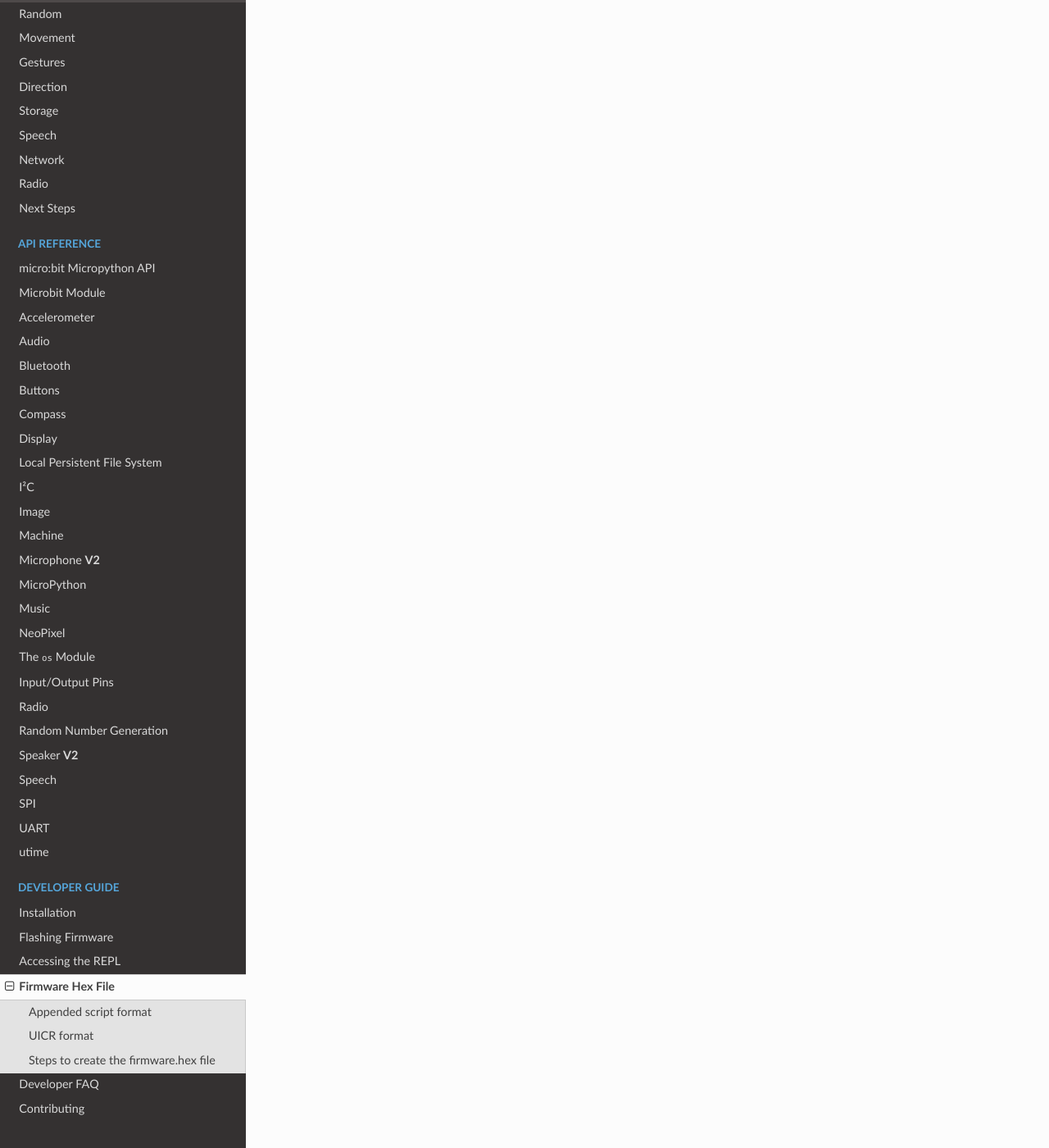
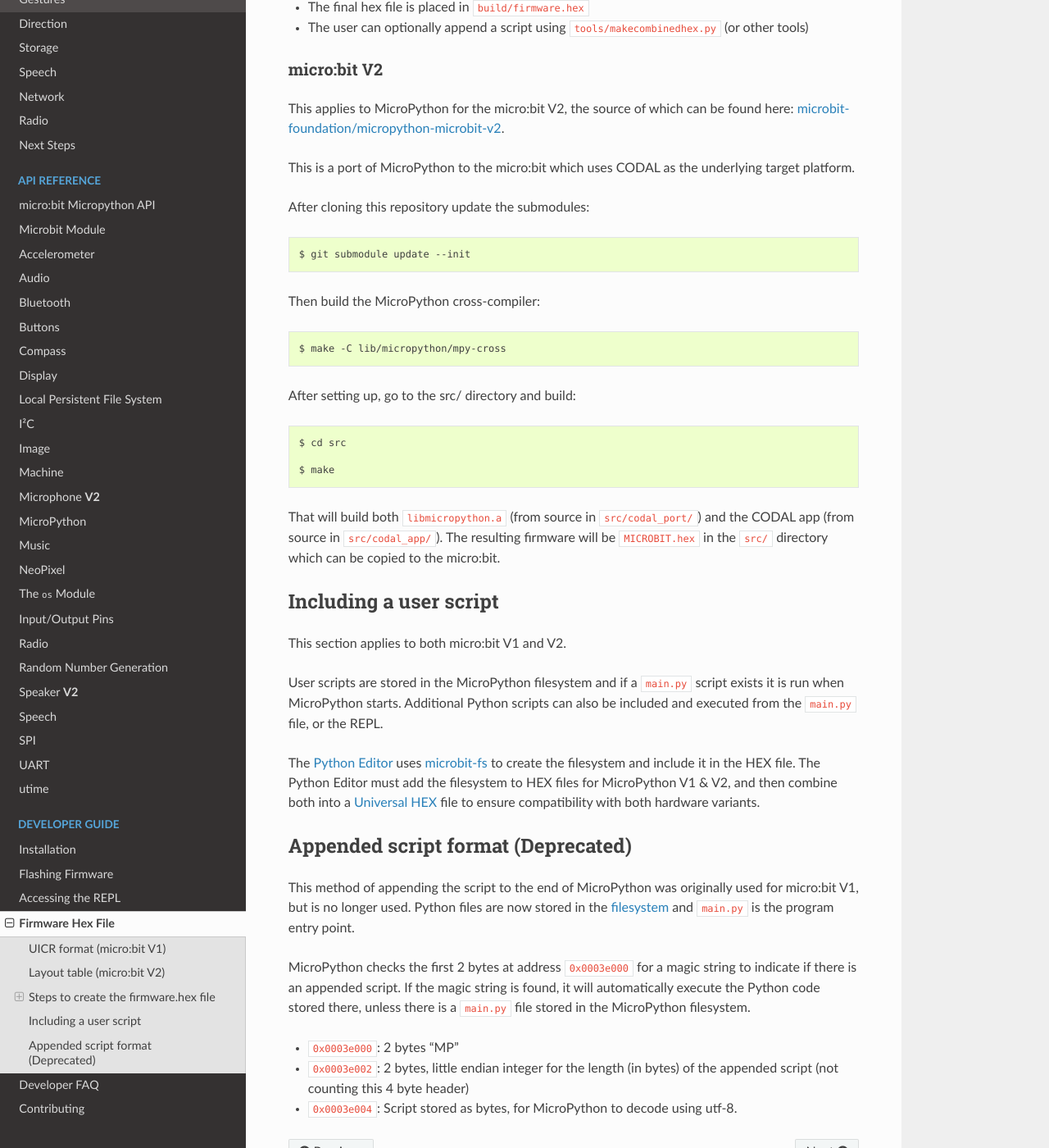
Before and after one commit to bbcmicrobit/micropython, a Sphinx documentation site: the page built from docs/devguide/hexformat.rst, in a window 1280 px wide and 1400 px high, scrolled down 2245 px. Shown: the whole window at 82% size. Built offline with Sphinx 7.4.7 and the Read the Docs theme 2.0.0, drawn with Linux system fonts in a browser that asks for light colours; some of the changed text lies outside the part shown.

Commit message:
docs: Update Memory layout, Partial Flashing, Building for V2, BLE (#705)
* Add layout table and partial flashing

* deprecated appending script

* add build info for v2

* Add section on BLE DFU for V2

* Carlos' feedback

* fix filesystem link

* fixup! fix filesystem link

* fixup! fixup! fix filesystem link

* formatting

* formatting

* fix filesystem link

* Update docs/devguide/hexformat.rst

Co-authored-by: Carlos Pereira Atencio <carlos@microbit.org>

```diff
--- a/docs/devguide/hexformat.rst
+++ b/docs/devguide/hexformat.rst
@@ -21,20 +21,8 @@
     addresses of the data stored progress in incremental order.
     If there is an address jump backwards DAPLink will fail to flash the file.
 
-Appended script format
-----------------------
-
-MicroPython checks the first 2 bytes at address ``0x0003e000`` for a magic
-string to indicate if there is an appended script. If the magic string is
-found, it will automatically execute the Python code stored there, unless there
-is a main.py file stored in the MicroPython filesystem.
-
-- ``0x0003e000``: 2 bytes "MP"
-- ``0x0003e002``: 2 bytes, little endian integer for the length (in bytes) of the appended script (not counting this 4 byte header)
-- ``0x0003e004``: Script stored as bytes, for MicroPython to decode using utf-8.
-
-UICR format
------------
+UICR format (micro:bit V1)
+---------------------------
 
 The User Information Configuration Registers (UICR) is a region of Non-Volatile
 Memory available to store user-specific settings.
@@ -53,8 +41,61 @@
 - ``0x100010d4``: 4-byte integer with the address in the firmware of the version string
 - ``0x100010d8``: 4-byte integer with value ``0x00000000``
 
+Layout table (micro:bit V2)
+---------------------------
+
+A flash layout table is appended to the the hex file when building MicroPython
+for a micro:bit V2.
+
+The layout table is a sequence of 16-byte entries.  The last entry contains the
+header (including magic numbers) and is aligned to the end of a page such that
+the final byte of the layout table is the final byte of the page it resides in.
+This is so it can be quickly and easily searched for.
+
+The layout table has the following format.  All integer values are unsigned and
+store little endian.
+
+::
+
+    0x00  0x01  0x02  0x03  0x04  0x05  0x06  0x07  0x08  0x09  0x0a  0x0b  0x0c  0x0d  0x0e
+
+    ID    HT    REG_PAGE    REG_LEN                 HASH_DATA
+    (additional regions)
+    ...
+    MAGIC1                  VERSION     TABLE_LEN   NUM_REG     PSIZE_LOG2  MAGIC2
+
+    The values are:
+
+    ID         - 1 byte  - region id for this entry, defined by the region
+    HT         - 1 byte  - hash type of the region hash data
+    REG_PAGE   - 2 bytes - starting page number of the region
+    REG_LEN    - 4 bytes - length in bytes of the region
+    HASH_DATA  - 8 bytes - data for the hash of this region
+                           HT=0: hash data is empty
+                           HT=1: hash data contains 8 bytes of verbatim data
+                           HT=2: hash data contains a 4-byte pointer to a string
+
+    MAGIC1     - 4 bytes - 0x597F30FE
+    VERSION    - 2 bytes - table version (currently 1)
+    TABLE_LEN  - 2 bytes - length in bytes of the table excluding this header row
+    NUM_REG    - 2 bytes - number of regions
+    PSIZE_LOG2 - 2 bytes - native page size of the flash, log-2
+    MAGIC2     - 4 bytes - 0xC1B1D79D
+
+
+This layout table is used to communicate the version of MicroPython and the
+current memory layout to a Bluetooth client and enable `partial flashing <https://github.com/microbit-sam/codal-microbit-v2/blob/initial-docs-pf-and-memory-map/docs/bluetooth/MicroBitPartialFlashing.md>`_
+(only updating the Python script, and keeping the existing version of
+MicroPython in flash).
+
 Steps to create the firmware.hex file
 -------------------------------------
+
+micro:bit V1
+============
+
+This applies to MicroPython for the micro:bit V1, the source of which can be
+found here: `bbcmicrobit/micropython <https://github.com/bbcmicrobit/micropython>`_.
 
 The yotta tool is used to build MicroPython, but before that takes place
 additional files have to be generated by the Makefile in preparation for the
@@ -62,8 +103,69 @@
 
 Running the ``make all`` command executes the following steps:
 
-- The ``tools/makeversionhdr.py`` script creates the ``microbitversion.h`` file with macros containing build information
+- The ``tools/makeversionhdr.py`` script creates the ``microbitversion.h`` file
+  with macros containing build information
 - Yotta builds the source and creates a bare hex file with just the firmware
 - The ``tools/adduicr.py`` script adds the UICR to the bare hex
 - The final hex file is placed in ``build/firmware.hex``
-- The user can optionally append a script using ``tools/makecombinedhex.py`` (or other tools)
+- The user can optionally append a script using ``tools/makecombinedhex.py``
+  (or other tools)
+
+micro:bit V2
+============
+
+This applies to MicroPython for the micro:bit V2, the source of which can be
+found here: `microbit-foundation/micropython-microbit-v2 <https://github.com/microbit-foundation/micropython-microbit-v2>`_.
+
+This is a port of MicroPython to the micro:bit which uses CODAL as the
+underlying target platform.
+
+After cloning this repository update the submodules::
+
+    $ git submodule update --init
+
+Then build the MicroPython cross-compiler::
+
+    $ make -C lib/micropython/mpy-cross
+
+After setting up, go to the src/ directory and build::
+
+    $ cd src
+
+    $ make
+
+That will build both ``libmicropython.a`` (from source in ``src/codal_port/``) and the
+CODAL app (from source in ``src/codal_app/``). The resulting firmware will be
+``MICROBIT.hex`` in the ``src/`` directory which can be copied to the micro:bit.
+
+Including a user script
+-----------------------
+
+This section applies to both micro:bit V1 and V2.
+
+User scripts are stored in the MicroPython filesystem and if a ``main.py`` script
+exists it is run when MicroPython starts. Additional Python scripts can also be
+included and executed from the ``main.py`` file, or the REPL.
+
+The `Python Editor <https://python.microbit.org>`_ uses `microbit-fs <https://github.com/microbit-foundation/microbit-fs>`_
+to create the filesystem and include it in the HEX file. The Python Editor must
+add the filesystem to HEX files for MicroPython V1 & V2, and then combine both
+into a `Universal HEX <https://tech.microbit.org/software/hex-format/#universal-hex-files>`_
+file to ensure compatibility with both hardware variants.
+
+Appended script format (Deprecated)
+-----------------------------------
+
+This method of appending the script to the end of MicroPython was originally
+used for micro:bit V1, but is no longer used. Python files are now stored in the
+`filesystem <../filesystem.html>`_ and ``main.py`` is the program entry point.
+
+MicroPython checks the first 2 bytes at address ``0x0003e000`` for a magic
+string to indicate if there is an appended script. If the magic string is
+found, it will automatically execute the Python code stored there, unless there
+is a ``main.py`` file stored in the MicroPython filesystem.
+
+- ``0x0003e000``: 2 bytes "MP"
+- ``0x0003e002``: 2 bytes, little endian integer for the length (in bytes) of
+  the appended script (not counting this 4 byte header)
+- ``0x0003e004``: Script stored as bytes, for MicroPython to decode using utf-8.
--- a/docs/filesystem.rst
+++ b/docs/filesystem.rst
@@ -1,3 +1,5 @@
+.. _filesystem:
+
 Local Persistent File System
 ****************************
 
```
Also changed, not shown: docs/ble.rst (+16 -1 lines).
